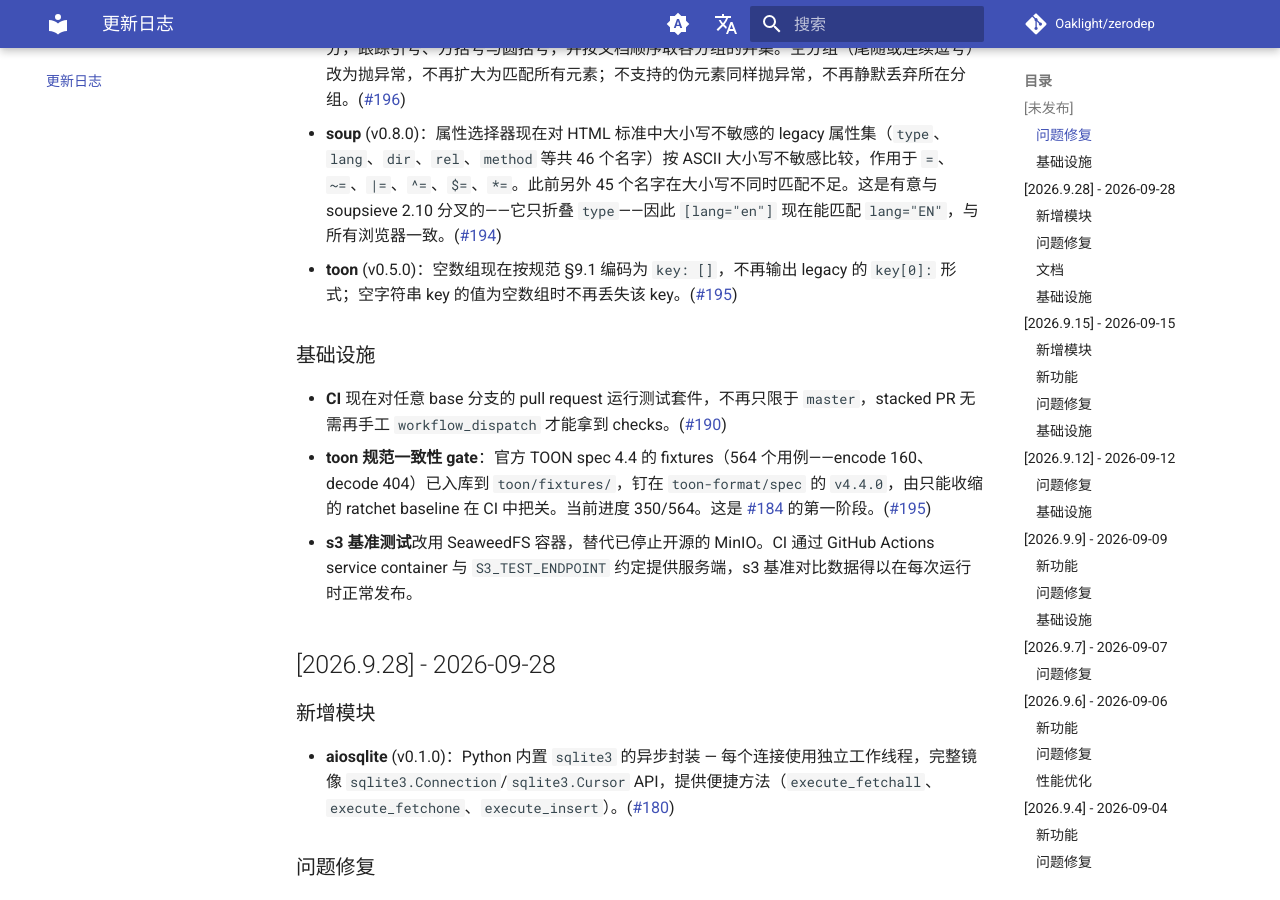
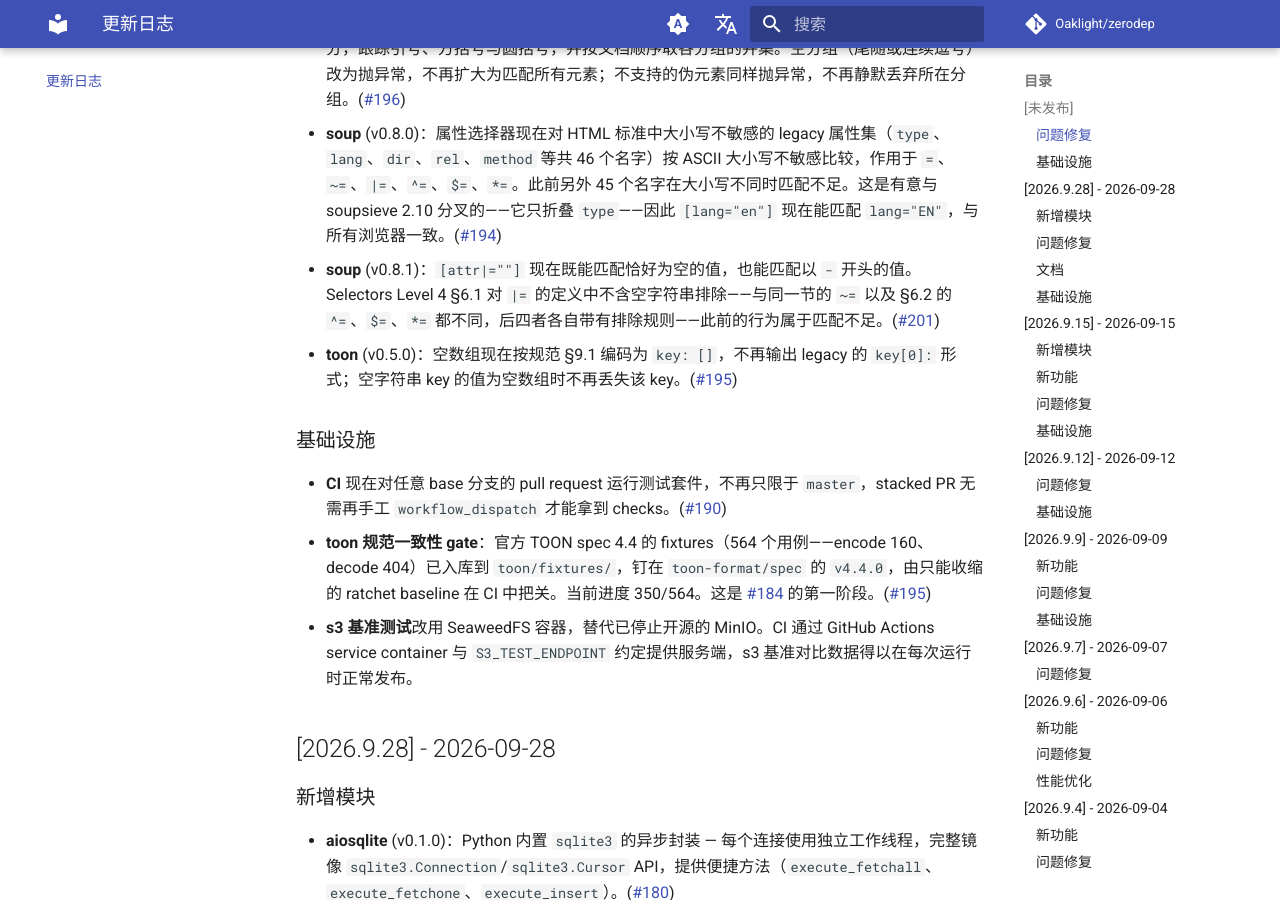
Before and after one commit to Oaklight/zerodep, an MkDocs documentation site: the page built from docs/changelog.md, in a window 1280 px wide and 900 px high, scrolled down 447 px. Built offline with MkDocs 1.6.1 and Material for MkDocs 9.7.7, drawn with Linux system fonts in a browser that asks for light colours; comment, search, counter and statistics services are not loaded.

Commit message:
docs: changelog for the soup |= empty-value fix

```diff
--- a/docs/changelog.md
+++ b/docs/changelog.md
@@ -10,6 +10,7 @@
 
 - **soup** (v0.7.1)：引号内的逗号被直接跳过，导致 `[title="a,b"], [title="c"]` 这类选择器列表被解析成后代选择器并返回空列表，连解析正常的分组也一并丢弃。现在只在顶层逗号处切分，跟踪引号、方括号与圆括号，并按文档顺序取各分组的并集。空分组（尾随或连续逗号）改为抛异常，不再扩大为匹配所有元素；不支持的伪元素同样抛异常，不再静默丢弃所在分组。([#196](https://github.com/Oaklight/zerodep/pull/196))
 - **soup** (v0.8.0)：属性选择器现在对 HTML 标准中大小写不敏感的 legacy 属性集（`type`、`lang`、`dir`、`rel`、`method` 等共 46 个名字）按 ASCII 大小写不敏感比较，作用于 `=`、`~=`、`|=`、`^=`、`$=`、`*=`。此前另外 45 个名字在大小写不同时匹配不足。这是有意与 soupsieve 2.10 分叉的——它只折叠 `type`——因此 `[lang="en"]` 现在能匹配 `lang="EN"`，与所有浏览器一致。([#194](https://github.com/Oaklight/zerodep/pull/194))
+- **soup** (v0.8.1)：`[attr|=""]` 现在既能匹配恰好为空的值，也能匹配以 `-` 开头的值。Selectors Level 4 §6.1 对 `|=` 的定义中不含空字符串排除——与同一节的 `~=` 以及 §6.2 的 `^=`、`$=`、`*=` 都不同，后四者各自带有排除规则——此前的行为属于匹配不足。([#201](https://github.com/Oaklight/zerodep/pull/201))
 - **toon** (v0.5.0)：空数组现在按规范 §9.1 编码为 `key: []`，不再输出 legacy 的 `key[0]:` 形式；空字符串 key 的值为空数组时不再丢失该 key。([#195](https://github.com/Oaklight/zerodep/pull/195))
 
 ### 基础设施
```
